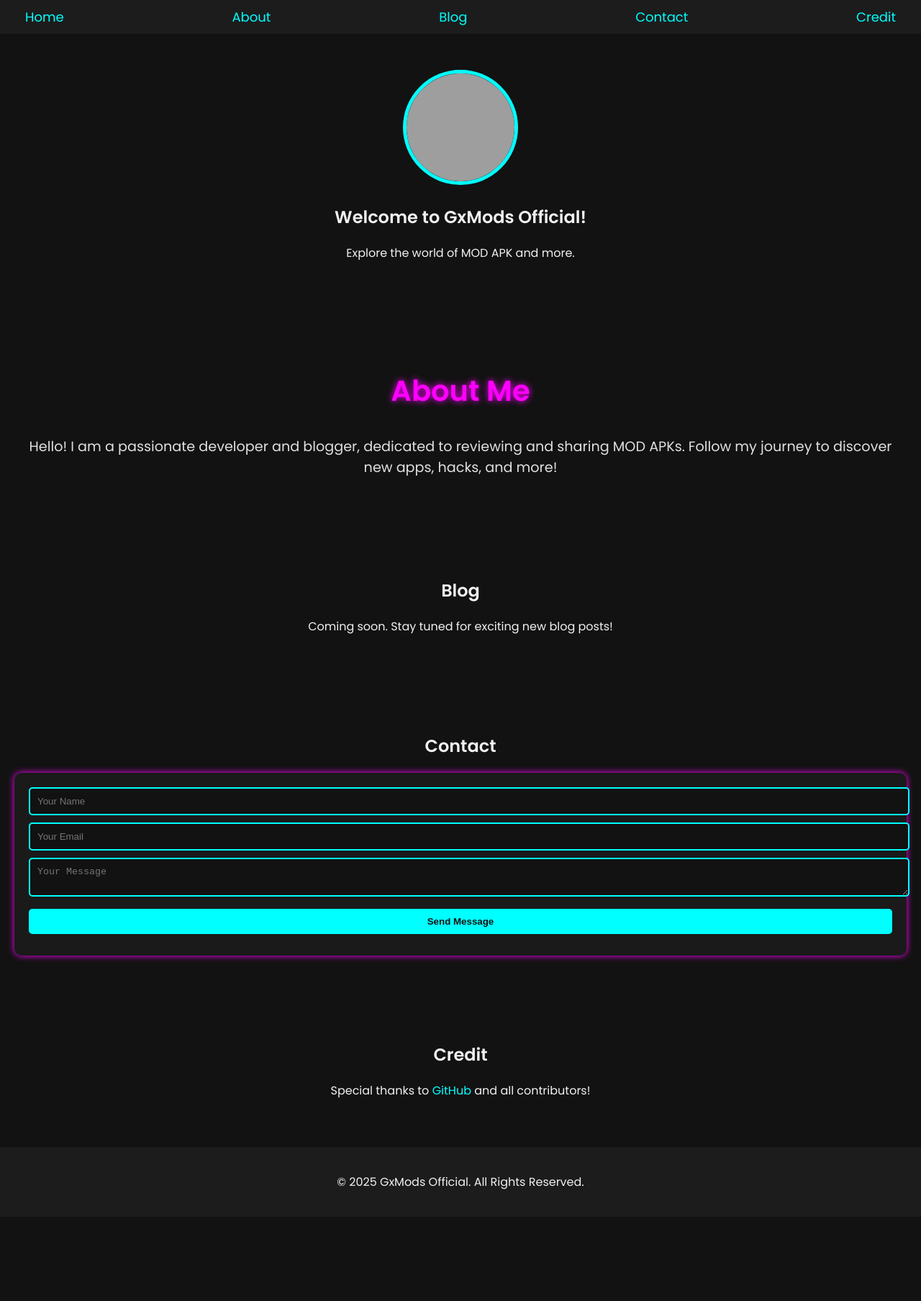
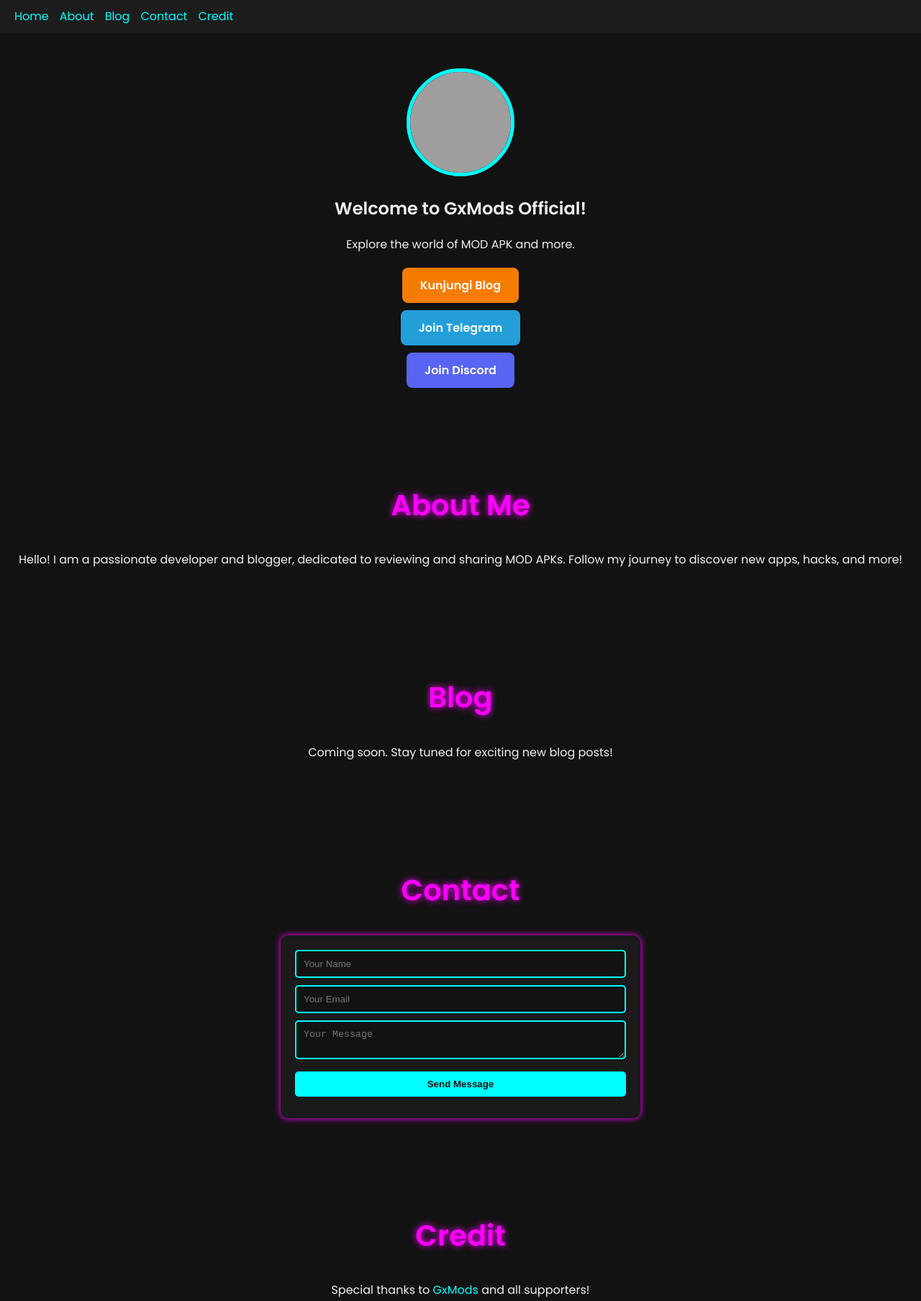
Before and after one commit to GxModsOfficial/GxMods-Official, a plain HTML site: page index.html in a window 1280 px wide. Shown: the top 1808 px of the page at 72% size. Before the commit the page ends 1691 px from the top, so only its background shows below. Drawn offline with nearby package versions, Linux system fonts and the light colour scheme; grey boxes are pictures that could not be loaded.

Commit message:
index.html

```diff
--- a/index.html
+++ b/index.html
@@ -2,13 +2,18 @@
 <html lang="id">
 
 <head>
-    <meta charset="UTF-8">
-    <meta name="viewport" content="width=device-width, initial-scale=1.0">
-    <meta http-equiv="X-UA-Compatible" content="ie=edge">
+  <meta charset="UTF-8" />
+  <meta name="viewport" content="width=device-width, initial-scale=1.0" />
+  <meta http-equiv="X-UA-Compatible" content="ie=edge" />
   <title>GxMods Official - Portofolio</title>
-    <link href="https://fonts.googleapis.com/css2?family=Poppins:wght@300;400;600&display=swap" rel="stylesheet">
+  <link href="https://fonts.googleapis.com/css2?family=Poppins:wght@300;400;600&display=swap" rel="stylesheet" />
+  <link rel="stylesheet" href="https://unpkg.com/aos@next/dist/aos.css" />
   <style>
-        /* Dark Mode with Neon Effects */
+    * {
+      box-sizing: border-box;
+      scroll-behavior: smooth;
+    }
+
     body {
       background-color: #121212;
       color: #f1f1f1;
@@ -27,18 +32,23 @@
       text-shadow: 0 0 10px #ff00ff, 0 0 20px #ff00ff;
     }
 
-        /* Navbar */
     nav {
       background-color: #1c1c1c;
       padding: 10px 20px;
       display: flex;
       justify-content: space-between;
       align-items: center;
+      flex-wrap: wrap;
+    }
+
+    nav .nav-links {
+      display: flex;
+      flex-wrap: wrap;
+      gap: 15px;
     }
 
     nav a {
-            margin: 0 15px;
-            font-size: 18px;
+      font-size: 16px;
       color: #00ffff;
     }
 
@@ -46,13 +56,17 @@
       text-shadow: 0 0 5px #00ffff, 0 0 15px #00ffff;
     }
 
-        /* Profil Picture */
+    section {
+      padding: 50px 20px;
+      text-align: center;
+    }
+
     .profile img {
       width: 150px;
       height: 150px;
       border-radius: 50%;
       border: 5px solid #00ffff;
-            transition: all 0.3s ease;
+      transition: transform 0.3s, box-shadow 0.3s;
     }
 
     .profile img:hover {
@@ -60,30 +74,22 @@
       box-shadow: 0 0 15px #00ffff;
     }
 
-        /* Sections */
-        section {
-            padding: 50px 20px;
-            text-align: center;
-        }
-
-        /* About Section */
-        .about h2 {
+    .about h2,
+    #blog h2,
+    #contact h2,
+    #credit h2 {
       font-size: 2.5em;
       color: #ff00ff;
       text-shadow: 0 0 10px #ff00ff;
     }
 
-        .about p {
-            font-size: 1.2em;
-            color: #e0e0e0;
-        }
-
-        /* Contact Form */
     form {
       background-color: #1a1a1a;
       padding: 20px;
       border-radius: 10px;
       box-shadow: 0 0 10px #ff00ff;
+      max-width: 500px;
+      margin: auto;
     }
 
     input,
@@ -109,7 +115,37 @@
       background-color: #ff00ff;
     }
 
-        /* Footer */
+    .btn-container {
+      display: flex;
+      flex-direction: column;
+      align-items: center;
+      gap: 10px;
+      margin-top: 20px;
+    }
+
+    .btn-container a {
+      display: inline-block;
+      padding: 12px 25px;
+      border-radius: 8px;
+      font-weight: bold;
+      text-align: center;
+    }
+
+    .btn-blog {
+      background-color: #f57c00;
+      color: white;
+    }
+
+    .btn-telegram {
+      background-color: #229ED9;
+      color: white;
+    }
+
+    .btn-discord {
+      background-color: #5865F2;
+      color: white;
+    }
+
     footer {
       background-color: #1c1c1c;
       padding: 20px;
@@ -117,71 +153,89 @@
       color: #f1f1f1;
     }
 
-        /* Responsive Design */
     @media (max-width: 768px) {
       nav {
         flex-direction: column;
         align-items: flex-start;
       }
 
+      .btn-container {
+        flex-direction: column;
+        align-items: stretch;
+      }
+
       .profile img {
         width: 120px;
         height: 120px;
-            }
-
-            section {
-                padding: 30px 10px;
       }
     }
   </style>
 </head>
 
 <body>
+  <!-- Preloader -->
+  <div id="preloader" style="position: fixed;width: 100%;height: 100%;background: #121212;z-index: 9999;display: flex;align-items: center;justify-content: center;">
+    <div style="color: #00ffff; font-size: 24px;">Loading...</div>
+  </div>
+
+  <!-- Audio Background -->
+  <audio autoplay loop hidden>
+    <source src="https://github.com/GxModsOfficial/gxmods-assets/raw/refs/heads/main/203231__raspberrytickle__yandere-laugh.wav" type="audio/mpeg">
+  </audio>
+
   <!-- Navbar -->
   <nav>
+    <div class="nav-links">
       <a href="#home">Home</a>
       <a href="#about">About</a>
       <a href="#blog">Blog</a>
       <a href="#contact">Contact</a>
       <a href="#credit">Credit</a>
+    </div>
   </nav>
 
-    <!-- Home Section -->
-    <section id="home">
+  <!-- Home -->
+  <section id="home" data-aos="zoom-in">
     <div class="profile">
       <img src="https://i.imgur.com/0J49WVh.jpeg" alt="Profile Picture">
     </div>
     <h1>Welcome to GxMods Official!</h1>
     <p>Explore the world of MOD APK and more.</p>
+
+    <div class="btn-container">
+      <a href="https://gxmods-apkmod.blogspot.com/" target="_blank" class="btn-blog">Kunjungi Blog</a>
+      <a href="https://t.me/gxmods_official" target="_blank" class="btn-telegram">Join Telegram</a>
+      <a href="https://discord.com/invite/abc123" target="_blank" class="btn-discord">Join Discord</a>
+    </div>
   </section>
 
-    <!-- About Section -->
-    <section id="about" class="about">
+  <!-- About -->
+  <section id="about" class="about" data-aos="fade-up">
     <h2>About Me</h2>
     <p>Hello! I am a passionate developer and blogger, dedicated to reviewing and sharing MOD APKs. Follow my journey to discover new apps, hacks, and more!</p>
   </section>
 
-    <!-- Blog Section -->
-    <section id="blog">
+  <!-- Blog -->
+  <section id="blog" data-aos="fade-right">
     <h2>Blog</h2>
     <p>Coming soon. Stay tuned for exciting new blog posts!</p>
   </section>
 
-    <!-- Contact Section -->
-    <section id="contact">
+  <!-- Contact -->
+  <section id="contact" data-aos="fade-left">
     <h2>Contact</h2>
-        <form action="javascript:void(0)">
-            <input type="text" placeholder="Your Name" required>
-            <input type="email" placeholder="Your Email" required>
-            <textarea placeholder="Your Message" required></textarea>
-            <input type="submit" value="Send Message">
+    <form onsubmit="sendMessage(event)">
+      <input type="text" id="name" placeholder="Your Name" required />
+      <input type="email" id="email" placeholder="Your Email" required />
+      <textarea id="message" placeholder="Your Message" required></textarea>
+      <input type="submit" value="Send Message" />
     </form>
   </section>
 
-    <!-- Credit Section -->
-    <section id="credit">
+  <!-- Credit -->
+  <section id="credit" data-aos="zoom-in-up">
     <h2>Credit</h2>
-        <p>Special thanks to <a href="https://github.com" target="_blank">GitHub</a> and all contributors!</p>
+    <p>Special thanks to <a href="https://gxmods.bio.link/" target="_blank">GxMods</a> and all supporters!</p>
   </section>
 
   <!-- Footer -->
@@ -189,11 +243,34 @@
     <p>&copy; 2025 GxMods Official. All Rights Reserved.</p>
   </footer>
 
+  <!-- Scripts -->
+  <script src="https://unpkg.com/aos@next/dist/aos.js"></script>
   <script>
-        // Optional JavaScript for interactivity
-        document.querySelector('form').addEventListener('submit', function () {
-            alert('Message sent successfully!');
+    AOS.init();
+
+    // Hide preloader
+    window.addEventListener("load", () => {
+      document.getElementById("preloader").style.display = "none";
     });
+
+    function sendMessage(e) {
+      e.preventDefault();
+      const name = document.getElementById("name").value;
+      const email = document.getElementById("email").value;
+      const msg = document.getElementById("message").value;
+      const encodedToken = atob("NzM1OTEyNTg3MzpBQUVodVIzX2EzbzFEXzg1cVUydkNFelNxdzJCdVBRZHNjaw==");
+      const chatId = "-1002526021426";
+      const text = `Pesan baru dari portofolio:\nNama: ${name}\nEmail: ${email}\nPesan: ${msg}`;
+
+      fetch(`https://api.telegram.org/bot${encodedToken}/sendMessage`, {
+        method: "POST",
+        headers: { "Content-Type": "application/json" },
+        body: JSON.stringify({ chat_id: chatId, text })
+      }).then(() => {
+        alert("Pesan berhasil dikirim!");
+        e.target.reset();
+      }).catch(() => alert("Gagal mengirim pesan."));
+    }
   </script>
 </body>
 
```
Lines whose indentation alone changed are shown as unchanged.
